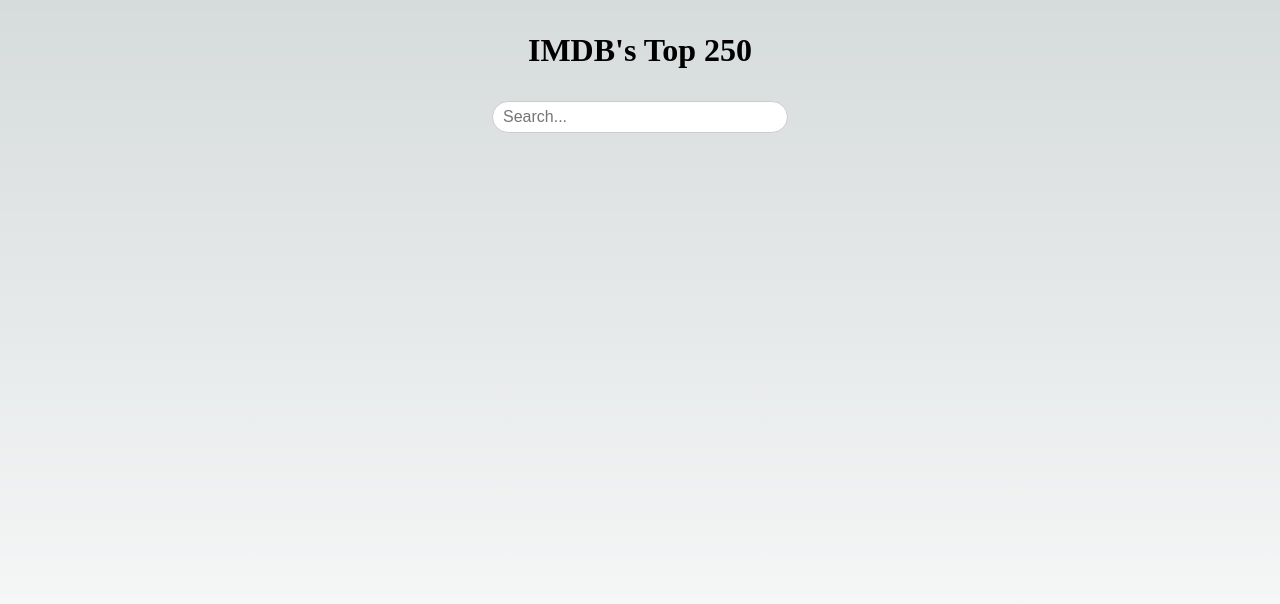
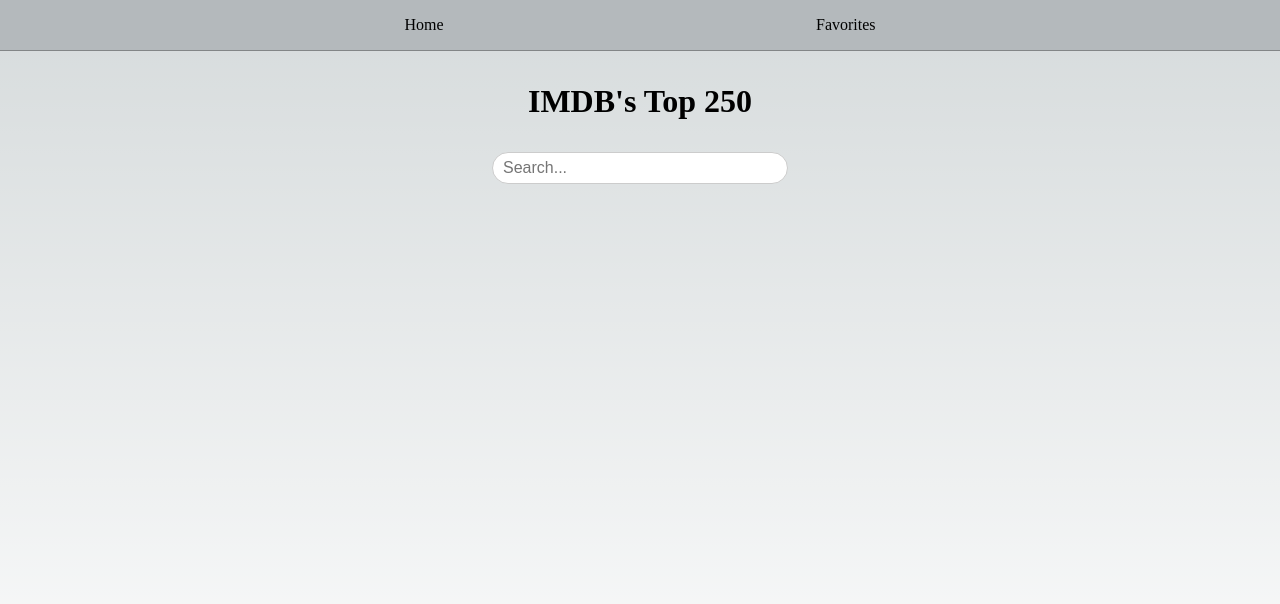
Before and after one commit to fortune-max/imdb-top250, a Next.js app: page /favorites in a window 1280 px wide. Shown: the top 604 px of the page. Built offline with nearby package versions, Linux system fonts and the light colour scheme.

Commit message:
add navbar

```diff
--- a/src/app/globals.css
+++ b/src/app/globals.css
@@ -106,3 +106,12 @@
     color-scheme: dark;
   }
 }
+
+.nav {
+  display: flex;
+  justify-content: space-evenly;
+  align-items: center;
+  padding: 1rem 2rem;
+  background: rgb(var(--card-rgb));
+  border-bottom: 1px solid rgb(var(--card-border-rgb));
+}
--- a/src/app/layout.tsx
+++ b/src/app/layout.tsx
@@ -1,3 +1,4 @@
+import Link from 'next/link'
 import './globals.css'
 
 export const metadata = {
@@ -12,7 +13,13 @@
 }) {
   return (
     <html lang="en">
-      <body>{children}</body>
+      <body>
+        <nav className="nav">
+          <Link href="/">Home</Link>
+          <Link href="/favorites" prefetch={false}>Favorites</Link>
+        </nav>
+        {children}
+      </body>
     </html>
   )
 }
```
